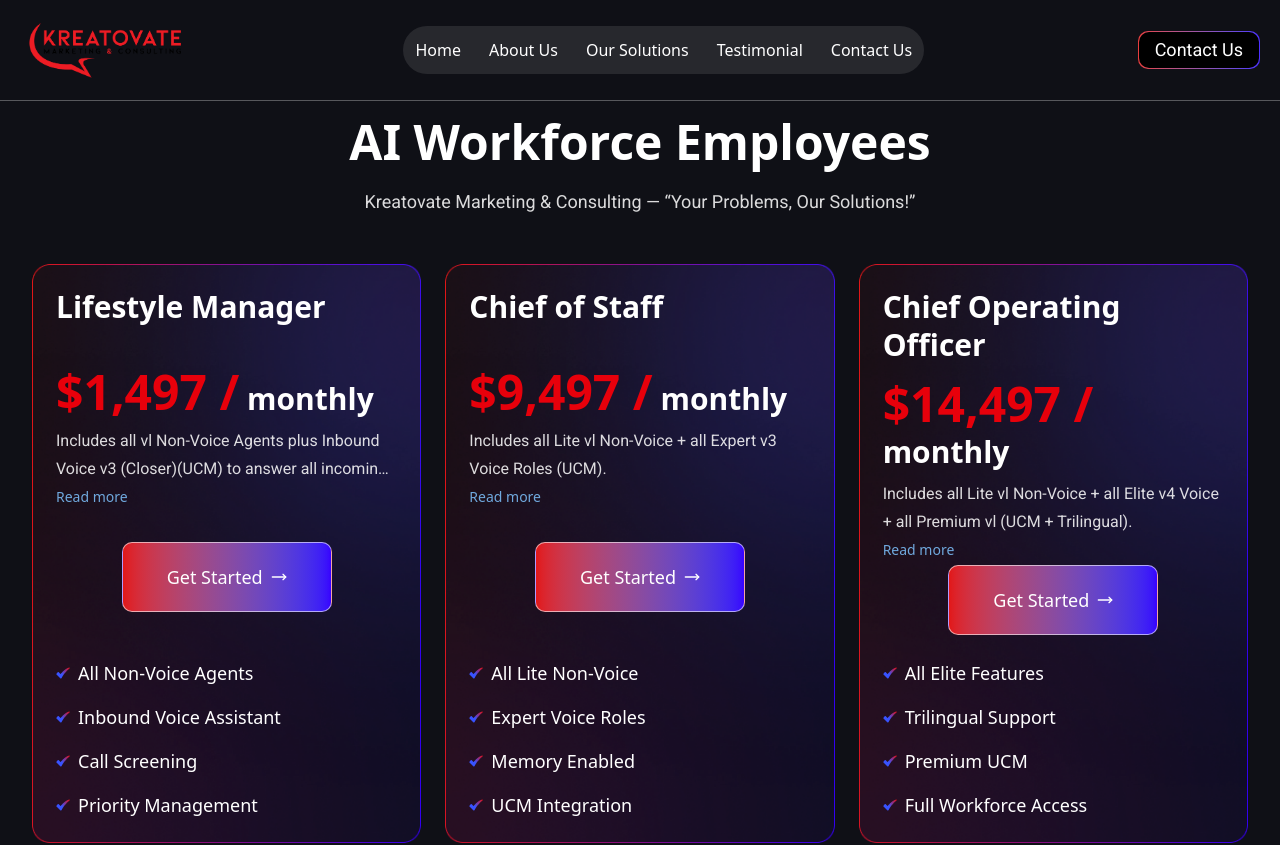
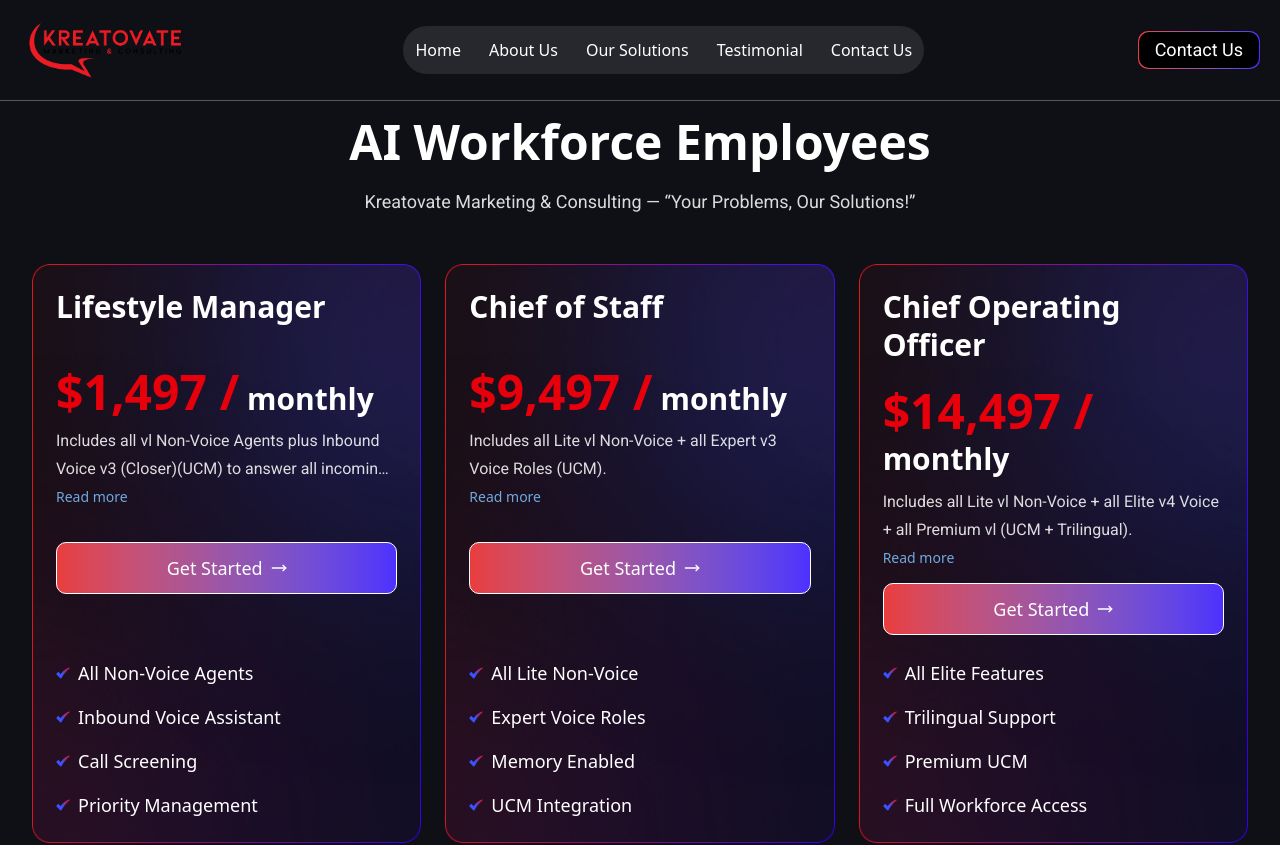
Before and after one commit to abedinalways/kreatovate, a Next.js app in the folder kreatovate/: page /price in a window 1280 px wide. Shown: the top 845 px of the page. Built offline with nearby package versions, Linux system fonts and the light colour scheme.

Commit message:
changes on price banner card

```diff
--- a/kreatovate/src/components/modules/price-page/price_banner/PriceBannerCard.tsx
+++ b/kreatovate/src/components/modules/price-page/price_banner/PriceBannerCard.tsx
@@ -64,12 +64,7 @@ const PriceBannerCard = ({ plan }: { plan: PricePlan }) => {
           </button>
         </div>
 
-        <div className="flex justify-center">
-          <ButtonTwo
-            btnText={plan.buttonText}
-            className="rounded-lg border border-white/60 bg-linear-to-r from-[#E21717] to-[#3700FF] px-8 py-2.5 font-semibold text-white"
-          />
-        </div>
+        <ButtonTwo btnText={plan.buttonText} className="border border-white" />
 
         <ul className="self-end space-y-3 sm:space-y-4">
           {plan.features.map((f) => (
```
